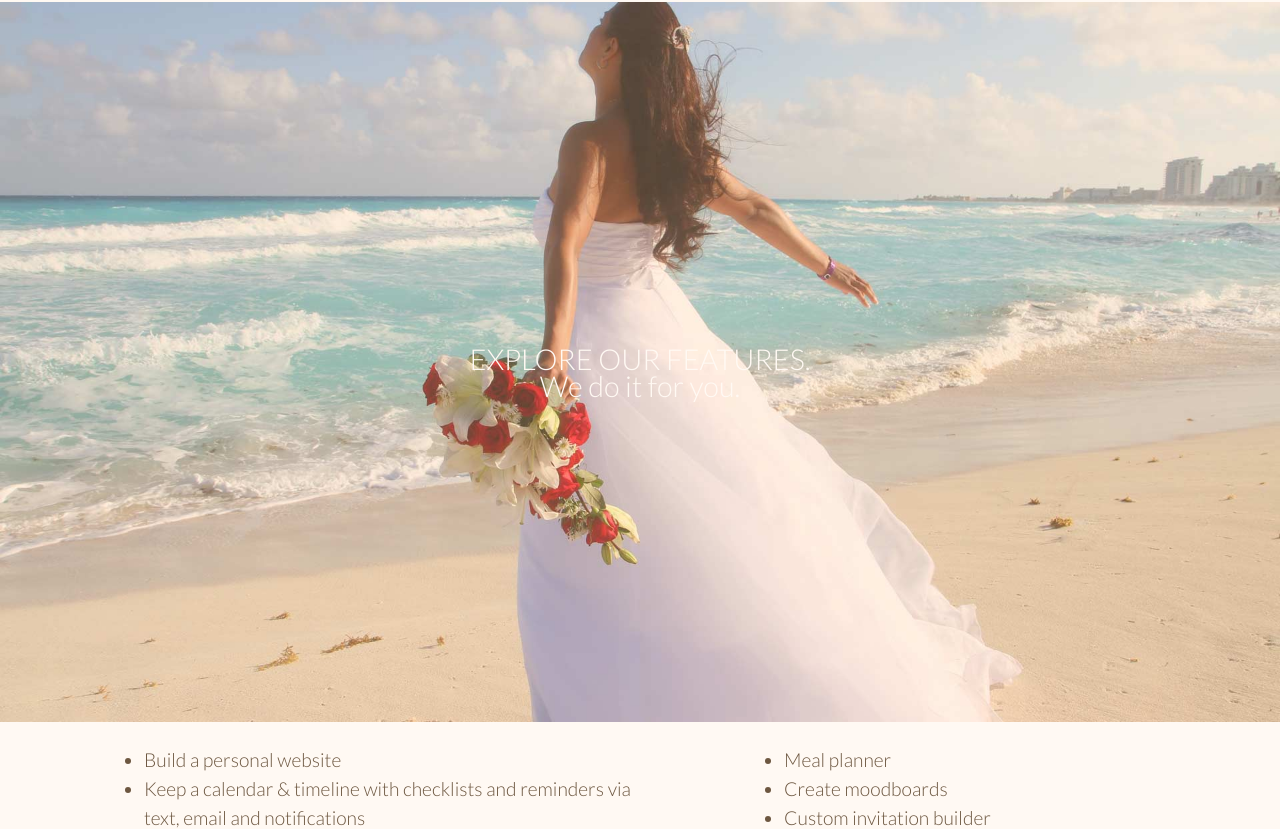
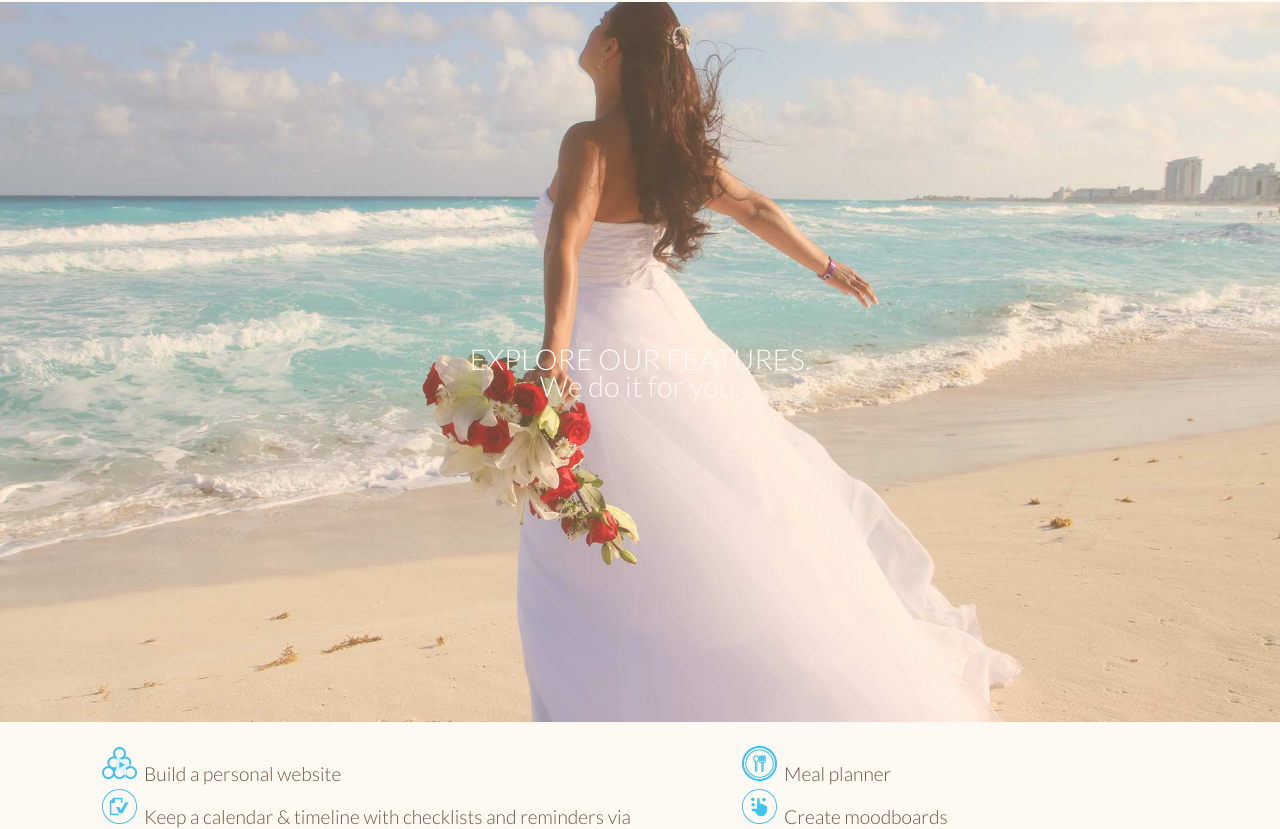
Before and after one commit to franchescamansour/dsn1675-saas-website, a plain HTML site: page tour.html in a window 1280 px wide. Shown: the part 80-909 px from the top of the page. Drawn offline with Linux system fonts and the light colour scheme.

Commit message:
Adjusted tour icons

```diff
--- a/css/main.css
+++ b/css/main.css
@@ -150,10 +150,41 @@ a:focus{
   margin-bottom: 1.5rem;
 }
 
+/*---LIST ICONS---*/
 .tourlist ul{
-    list-style-image: url('..images/buildicon.png');
-    margin-left: 3rem;
+  list-style-image: url('../images/buildicon.png');
+  margin-left: 3rem;
 }
+
+.calendar{
+  list-style-image: url('../images/calendaricon.png');
+}
+
+.gift{
+  list-style-image: url('../images/giftregisteryicon.png');
+}
+
+.track{
+  list-style-image: url('../images/trackicon.png');
+}
+
+.meal{
+  list-style-image: url('../images/mealicon.png');
+}
+
+.moodboard{
+  list-style-image: url('../images/moodboardicon.png');
+}
+
+.invitation{
+  list-style-image: url('../images/invitationicon.png');
+}
+
+.album{
+  list-style-image: url('../images/albumicon.png');
+}
+
+/*---END OF LIST ICONS---*/
 
 .first{
   font-family: 'Lato', sans-serif;
--- a/tour.html
+++ b/tour.html
@@ -46,18 +46,18 @@
     <div class="unit unit-xs-1 unit-s-1 unit-m-1-2 unit-l-1-2">
       <ul class="first push-0">
         <li>Build a personal website</li>
-        <li>Keep a calendar & timeline with checklists and reminders via text, email and notifications</li>
-        <li>Build a gift registry with multiple vendors</li>
-        <li>Track guests</li>
+        <li class="calendar">Keep a calendar & timeline with checklists and reminders via text, email and notifications</li>
+        <li class="gift">Build a gift registry with multiple vendors</li>
+        <li class="track">Track guests</li>
       </ul>
     </div>
 
     <div class="unit unit-xs-1 unit-s-1 unit-m-1-2 unit-l-1-2">
       <ul class="second">
-        <li>Meal planner</li>
-        <li>Create moodboards</li>
-        <li>Custom invitation builder</li>
-        <li>Wedding album builder printables for wedding favours</li>
+        <li class="meal">Meal planner</li>
+        <li class="moodboard">Create moodboards</li>
+        <li class="invitation">Custom invitation builder</li>
+        <li class="album">Wedding album builder printables for wedding favours</li>
       </ul>
     </div>
   </div>
```
